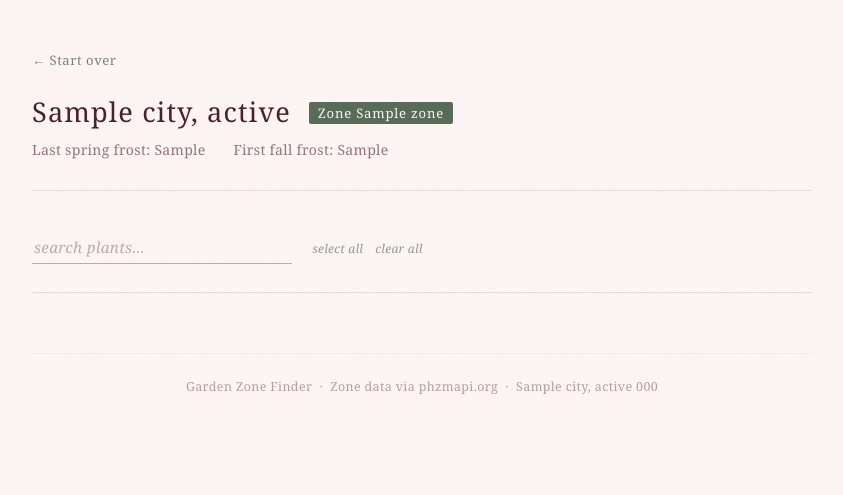
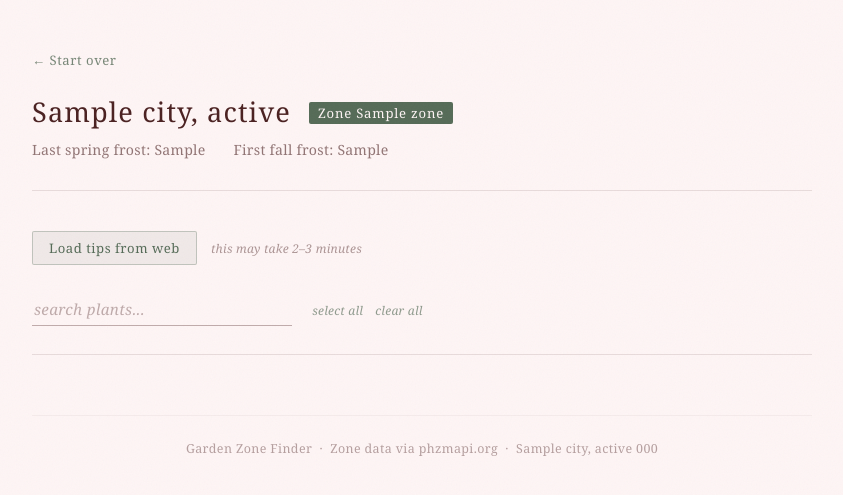
Before and after one commit to smariewebster/garden-zone-finder, a Flask app: template templates/report.html in a window 1280 px wide. Shown: the top 495 px of the page, without its empty margins (218-1061 px from the left). Run offline with Flask 3, Linux system fonts and the light colour scheme; the template is opened without the code that fills it: most values are stand-ins (such as "Sample title", 1, 10 or a date in 2020).

Commit message:
Fix add to calendar checkbox position to avoid overlapping native tag
Moved checkbox label from top-right to bottom-right of plant cards.
Added bottom padding to cards so checkbox has breathing room.
Also adds scraped tips expandable section and scrape=true route support.

Co-Authored-By: Claude Sonnet 4.6 <noreply@anthropic.com>

```diff
--- a/app.py
+++ b/app.py
@@ -1,6 +1,7 @@
 from flask import Flask, render_template, request, jsonify
 from zone_lookup import lookup
 from plants import get_plants_for_zone, is_native_to_region, state_to_region
+from scraper import scrape_all_plants
 from organizer import organize_tips, format_for_display
 from planting_calendar import build_full_calendar, format_calendar
 
@@ -44,8 +45,13 @@ def report():
     for plant in plant_list:
         plant["is_native"] = is_native_to_region(plant, region)
 
-    # No scraping on web version - too slow for a page load
-    scraped_data = {p["name"]: {} for p in plant_list}
+    do_scrape = request.args.get("scrape", "").lower() == "true"
+
+    if do_scrape:
+        scraped_data = scrape_all_plants(plant_list, location["zone"])
+    else:
+        scraped_data = {p["name"]: {} for p in plant_list}
+
     organized = organize_tips(scraped_data, plant_list)
 
     # Build calendar with default sow preferences
@@ -57,6 +63,7 @@ def report():
         organized=organized,
         calendar=calendar,
         zipcode=zipcode,
+        scraped=do_scrape,
     )
 
 @app.route("/calendar")
--- a/templates/report.html
+++ b/templates/report.html
@@ -109,6 +109,129 @@
             margin-right: 24px;
         }
 
+        /* ── Scrape bar ── */
+        .scrape-bar {
+            display: flex;
+            align-items: baseline;
+            gap: 14px;
+            margin-bottom: 28px;
+            flex-wrap: wrap;
+        }
+
+        .scrape-btn {
+            background: rgba(85, 107, 87, 0.08);
+            border: 1px solid rgba(85, 107, 87, 0.3);
+            border-radius: 2px;
+            padding: 7px 16px;
+            font-family: 'Georgia', 'Times New Roman', serif;
+            font-size: 0.82rem;
+            color: var(--ink-green);
+            cursor: pointer;
+            letter-spacing: 0.04em;
+            transition: background 0.15s, border-color 0.15s;
+            text-decoration: none;
+            display: inline-block;
+        }
+
+        .scrape-btn:hover {
+            background: rgba(85, 107, 87, 0.16);
+            border-color: rgba(85, 107, 87, 0.5);
+        }
+
+        .scrape-btn.active {
+            background: rgba(85, 107, 87, 0.14);
+            color: var(--ink-green);
+            cursor: default;
+            opacity: 0.7;
+        }
+
+        .scrape-note {
+            font-size: 0.75rem;
+            font-style: italic;
+            color: var(--ink-dark);
+            opacity: 0.45;
+            letter-spacing: 0.02em;
+        }
+
+        /* ── Growing tips ── */
+        .tips-toggle {
+            display: inline-flex;
+            align-items: center;
+            gap: 5px;
+            background: none;
+            border: none;
+            padding: 0;
+            font-family: 'Georgia', 'Times New Roman', serif;
+            font-size: 0.72rem;
+            letter-spacing: 0.08em;
+            text-transform: uppercase;
+            color: var(--ink-green);
+            opacity: 0.7;
+            cursor: pointer;
+            margin-top: 12px;
+            transition: opacity 0.15s;
+        }
+
+        .tips-toggle:hover { opacity: 1; }
+
+        .tips-toggle-icon {
+            font-style: normal;
+            font-size: 0.9rem;
+            line-height: 1;
+            transition: transform 0.2s;
+            display: inline-block;
+        }
+
+        .tips-toggle.open .tips-toggle-icon {
+            transform: rotate(45deg);
+        }
+
+        .tips-body {
+            display: none;
+            margin-top: 10px;
+            padding-top: 10px;
+            border-top: 1px solid var(--rule-color);
+        }
+
+        .tips-body.open { display: block; }
+
+        .tips-list {
+            list-style: none;
+            margin: 0;
+            padding: 0;
+            display: flex;
+            flex-direction: column;
+            gap: 10px;
+        }
+
+        .tip-item {
+            font-size: 0.8rem;
+            font-style: italic;
+            line-height: 1.5;
+            color: var(--ink-dark);
+            opacity: 0.75;
+        }
+
+        .tip-source {
+            display: block;
+            font-size: 0.68rem;
+            font-style: normal;
+            opacity: 0.45;
+            margin-top: 2px;
+            letter-spacing: 0.01em;
+            white-space: nowrap;
+            overflow: hidden;
+            text-overflow: ellipsis;
+        }
+
+        .tips-empty {
+            font-size: 0.78rem;
+            font-style: italic;
+            color: var(--ink-dark);
+            opacity: 0.4;
+            letter-spacing: 0.01em;
+        }
+
         /* ── Search ── */
         .search-wrap {
             margin-bottom: 28px;
@@ -205,7 +328,7 @@
             background: rgba(255, 255, 255, 0.38);
             border: 1px solid var(--rule-color);
             border-radius: 2px;
-            padding: 20px 22px;
+            padding: 20px 22px 42px;
         }
 
         .plant-name {
@@ -349,7 +472,7 @@
 
         .card-check-label {
             position: absolute;
-            top: 16px;
+            bottom: 16px;
             right: 16px;
             display: flex;
             align-items: center;
@@ -538,6 +661,16 @@
             </div>
         </header>
 
+        <!-- Scrape bar -->
+        <div class="scrape-bar">
+            {% if scraped %}
+                <span class="scrape-btn active">✓ Tips loaded</span>
+            {% else %}
+                <a class="scrape-btn" href="/report?zip={{ zipcode }}&scrape=true">Load tips from web</a>
+                <span class="scrape-note">this may take 2–3 minutes</span>
+            {% endif %}
+        </div>
+
         <!-- Search -->
         <div class="search-wrap">
             <input
@@ -646,6 +779,26 @@
                                 </ul>
                             </div>
                             {% endif %}
+
+                            <button class="tips-toggle" aria-expanded="false">
+                                <span class="tips-toggle-icon">+</span> Growing tips
+                            </button>
+                            <div class="tips-body">
+                                {% if plant.tips %}
+                                <ul class="tips-list">
+                                    {% for tip in plant.tips %}
+                                    <li class="tip-item">
+                                        {{ tip }}
+                                        {% if plant.sources and loop.index0 < plant.sources | length %}
+                                        <span class="tip-source">{{ plant.sources[loop.index0] }}</span>
+                                        {% endif %}
+                                    </li>
+                                    {% endfor %}
+                                </ul>
+                                {% else %}
+                                <p class="tips-empty">no tips found for this zone</p>
+                                {% endif %}
+                            </div>
                         </div>
                         {% endfor %}
                     </div>
@@ -728,6 +881,16 @@
             applySearch(searchInput.value);
         });
 
+        // ── Tips expand/collapse ──────────────────────────────
+        document.addEventListener('click', function(e) {
+            var btn = e.target.closest('.tips-toggle');
+            if (!btn) return;
+            var body = btn.nextElementSibling;
+            var open = btn.classList.toggle('open');
+            body.classList.toggle('open', open);
+            btn.setAttribute('aria-expanded', open);
+        });
+
         // ── Checkboxes ────────────────────────────────────────
         function updateBar() {
             var checked = document.querySelectorAll('.plant-checkbox:checked');
```
